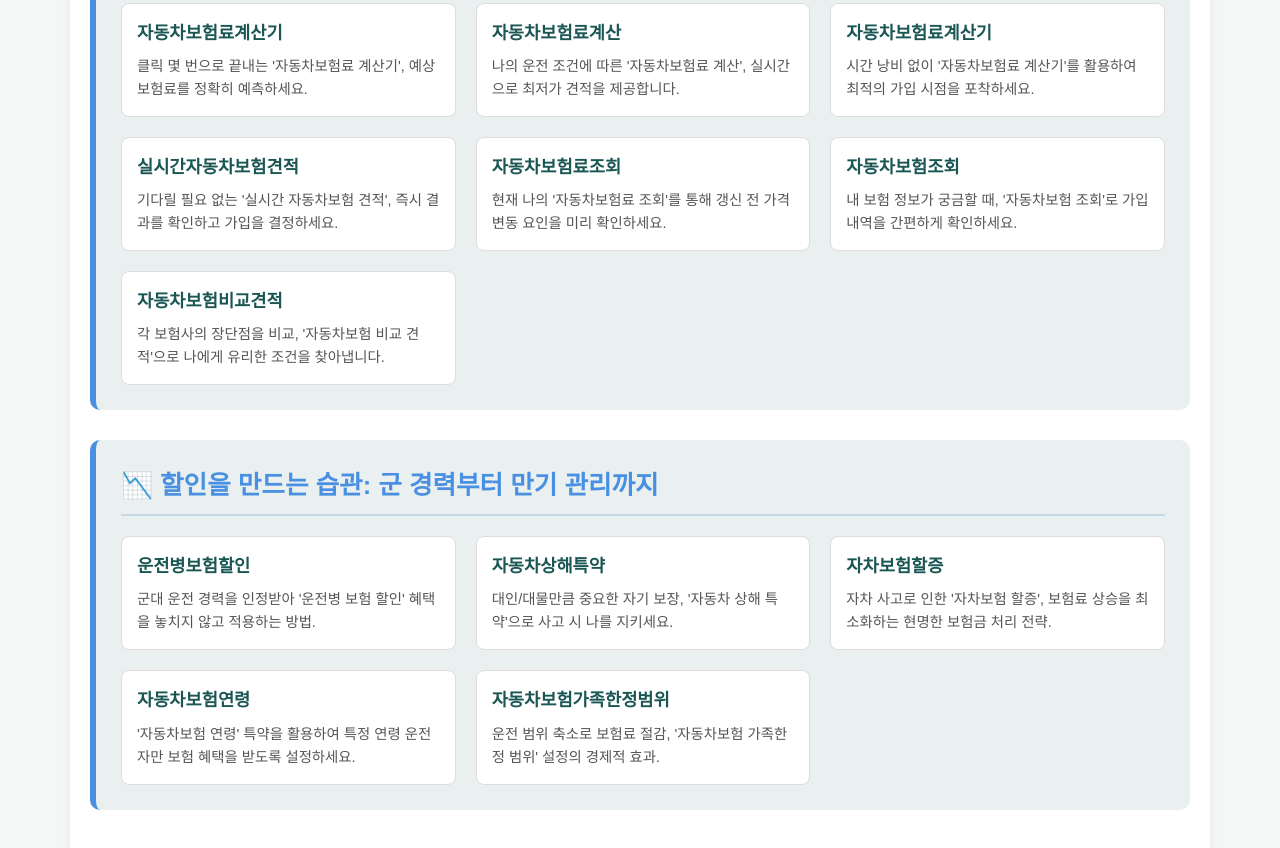
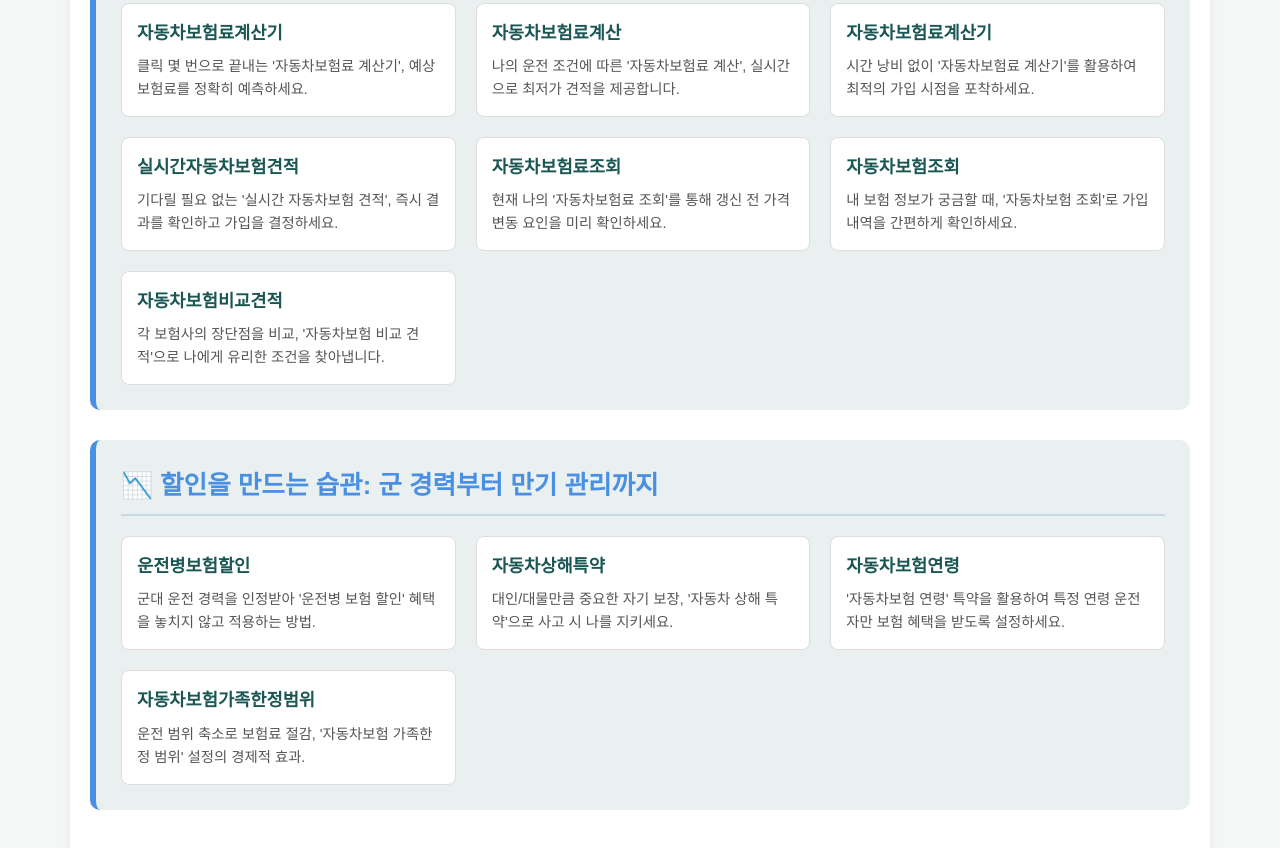
Before and after one commit to firemoney81-naldon/backftopu, a website: page index.html in a window 1280 px wide. Shown: the part 5626-6474 px from the top of the page. Drawn offline with Linux system fonts and the light colour scheme.

Commit message:
Update index.html

```diff
--- a/index.html
+++ b/index.html
@@ -532,10 +532,6 @@
                 <span class="link-description"><a href="https://directbpmos.withusdone.com/" target="_blank">대인/대물만큼 중요한 자기 보장, '자동차 상해 특약'으로 사고 시 나를 지키세요.</a></span>
             </div>
             <div class="link-item">
-                <a class="link-text" href="https://directbpmoz.withusdone.com/" target="_blank">자차보험할증</a>
-                <span class="link-description"><a href="https://directbpmoz.withusdone.com/" target="_blank">자차 사고로 인한 '자차보험 할증', 보험료 상승을 최소화하는 현명한 보험금 처리 전략.</a></span>
-            </div>
-            <div class="link-item">
                 <a class="link-text" href="https://directcarunmen.withusdone.com/" target="_blank">자동차보험연령</a>
                 <span class="link-description"><a href="https://directcarunmen.withusdone.com/" target="_blank">'자동차보험 연령' 특약을 활용하여 특정 연령 운전자만 보험 혜택을 받도록 설정하세요.</a></span>
             </div>
```
